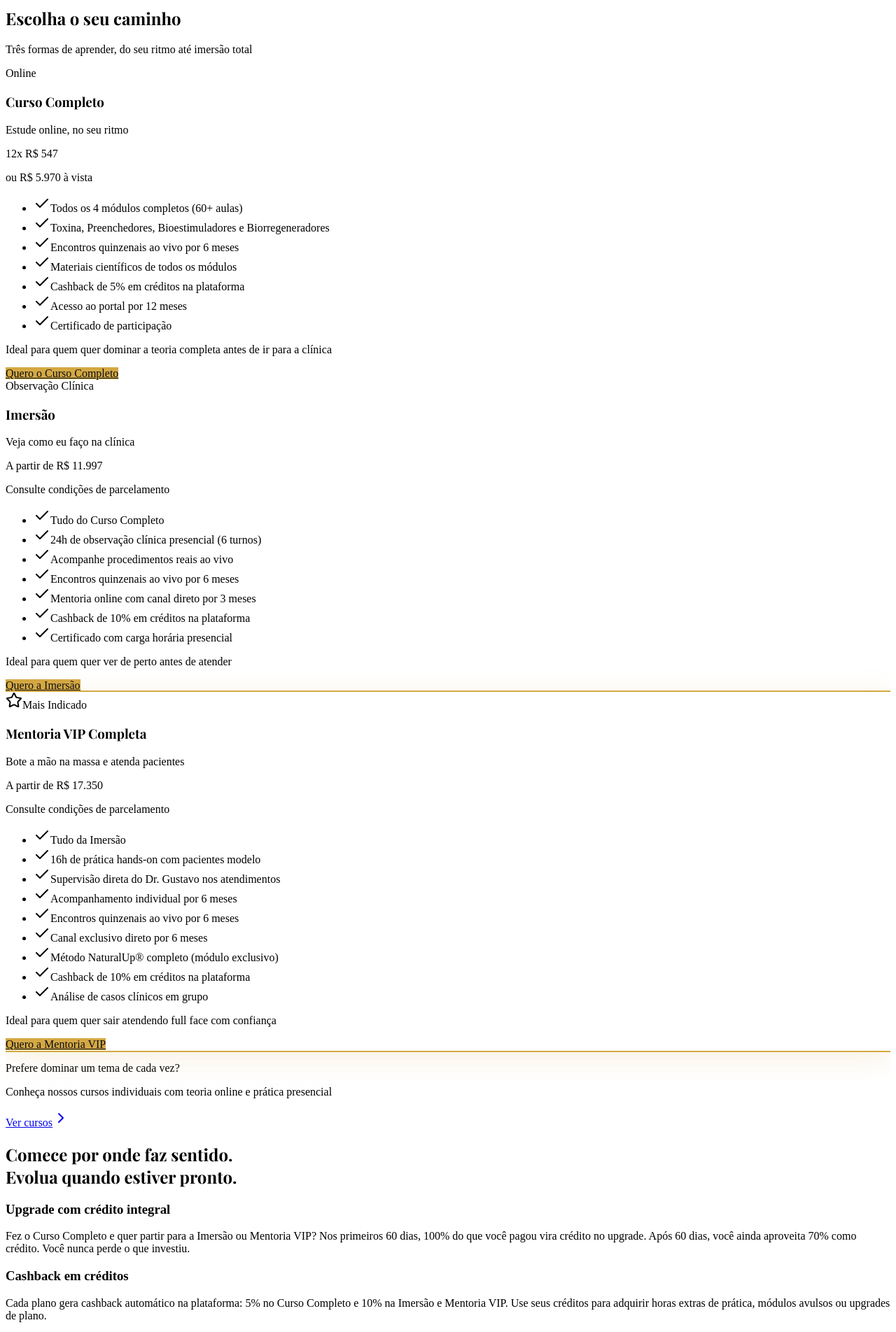
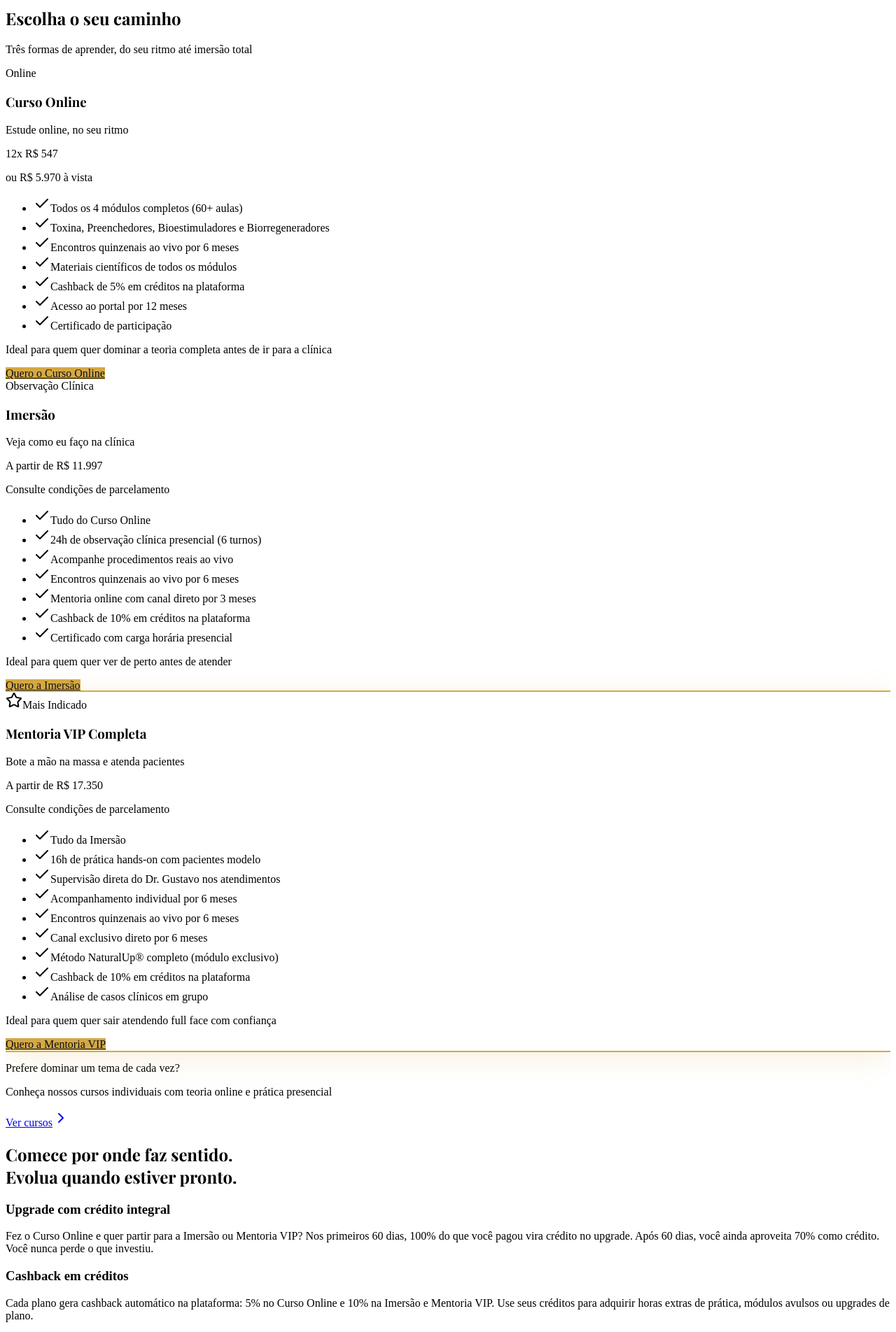
Before and after one commit to drgustavomartins/ampla-portal, a React (Vite) app in the folder client/: page /#/lp in a window 1280 px wide. Shown: the part 7880-9784 px from the top of the page at 70% size. Built offline with nearby package versions, Linux system fonts and the light colour scheme; no server answers; a web font is replaced by a local one.

Commit message:
rename: "Curso Completo" → "Curso Online" across all pages
Clarifies that the R$5.970 plan is online-only, avoiding confusion
with plans that include practice components.

Co-Authored-By: Claude Opus 4.6 <noreply@anthropic.com>

```diff
--- a/client/src/pages/credits-rules.tsx
+++ b/client/src/pages/credits-rules.tsx
@@ -7,7 +7,7 @@ import {
 
 const cashbackTable = [
   { plan: "Módulo Avulso", rate: "3%" },
-  { plan: "Curso Completo", rate: "5%" },
+  { plan: "Curso Online", rate: "5%" },
   { plan: "Observador Essencial", rate: "5%" },
   { plan: "Observador Avançado", rate: "7%" },
   { plan: "Observador Intensivo", rate: "8%" },
--- a/client/src/pages/lp.tsx
+++ b/client/src/pages/lp.tsx
@@ -491,13 +491,13 @@ export default function LandingPage() {
           </FadeIn>
 
           <div className="grid grid-cols-1 lg:grid-cols-3 gap-6 items-stretch">
-            {/* ── Card 1: Curso Completo ───────────────────────────────── */}
+            {/* ── Card 1: Curso Online ────────────────────────────────── */}
             <FadeIn className="h-full">
               <div className="bg-[#0F1A2E] border border-white/10 rounded-2xl p-7 flex flex-col h-full">
                 <span className="inline-block text-[11px] font-semibold uppercase tracking-widest text-[#D4A843] bg-[#D4A843]/10 px-3 py-1 rounded-full self-start mb-5">
                   Online
                 </span>
-                <h3 className="lp-serif text-xl font-bold mb-1">Curso Completo</h3>
+                <h3 className="lp-serif text-xl font-bold mb-1">Curso Online</h3>
                 <p className="text-sm text-gray-400 mb-4">Estude online, no seu ritmo</p>
 
                 <div className="mb-6">
@@ -528,13 +528,13 @@ export default function LandingPage() {
 
                 <div className="mt-auto pt-4 border-t border-white/10">
                   <a
-                    href="https://wa.me/5521976263881?text=Oi%20Dr.%20Gustavo%2C%20vim%20pela%20p%C3%A1gina%20e%20tenho%20interesse%20no%20Curso%20Completo%20(online).%20Podemos%20conversar%3F"
+                    href="https://wa.me/5521976263881?text=Oi%20Dr.%20Gustavo%2C%20vim%20pela%20p%C3%A1gina%20e%20tenho%20interesse%20no%20Curso%20Online.%20Podemos%20conversar%3F"
                     target="_blank"
                     rel="noopener noreferrer"
                     style={{ backgroundColor: "#D4A843", color: "#0A0D14" }}
                     className="flex items-center justify-center gap-2 w-full py-3.5 rounded-xl font-semibold text-center text-sm hover:brightness-110 transition"
                   >
-                    Quero o Curso Completo
+                    Quero o Curso Online
                   </a>
                 </div>
               </div>
@@ -556,7 +556,7 @@ export default function LandingPage() {
 
                 <ul className="space-y-3 mb-8 flex-1">
                   {[
-                    "Tudo do Curso Completo",
+                    "Tudo do Curso Online",
                     "24h de observação clínica presencial (6 turnos)",
                     "Acompanhe procedimentos reais ao vivo",
                     "Encontros quinzenais ao vivo por 6 meses",
@@ -684,7 +684,7 @@ export default function LandingPage() {
               <div className="bg-[#0A0D14] rounded-xl p-6 border border-white/10">
                 <h3 className="text-[#D4A843] font-semibold text-sm uppercase tracking-wider mb-3">Upgrade com crédito integral</h3>
                 <p className="text-gray-300 text-sm leading-relaxed">
-                  Fez o Curso Completo e quer partir para a Imersão ou Mentoria VIP?
+                  Fez o Curso Online e quer partir para a Imersão ou Mentoria VIP?
                   Nos primeiros 60 dias, 100% do que você pagou vira crédito no upgrade.
                   Após 60 dias, você ainda aproveita 70% como crédito.
                   Você nunca perde o que investiu.
@@ -693,7 +693,7 @@ export default function LandingPage() {
               <div className="bg-[#0A0D14] rounded-xl p-6 border border-white/10">
                 <h3 className="text-[#D4A843] font-semibold text-sm uppercase tracking-wider mb-3">Cashback em créditos</h3>
                 <p className="text-gray-300 text-sm leading-relaxed">
-                  Cada plano gera cashback automático na plataforma: 5% no Curso Completo
+                  Cada plano gera cashback automático na plataforma: 5% no Curso Online
                   e 10% na Imersão e Mentoria VIP. Use seus créditos para adquirir
                   horas extras de prática, módulos avulsos ou upgrades de plano.
                 </p>
--- a/client/src/pages/planos-publicos.tsx
+++ b/client/src/pages/planos-publicos.tsx
@@ -658,7 +658,7 @@ export default function PlanosPublicos() {
               </span>
             ))}
             <span className="rounded-full px-3.5 py-1.5 text-xs text-gray-400 border border-gray-200 bg-white">
-              todos inclusos no Curso Completo →
+              todos inclusos no Curso Online →
             </span>
           </div>
 
```
Also changed, not shown: api/index.mjs, 1 other file (tests, documents, lock files or other folders).
